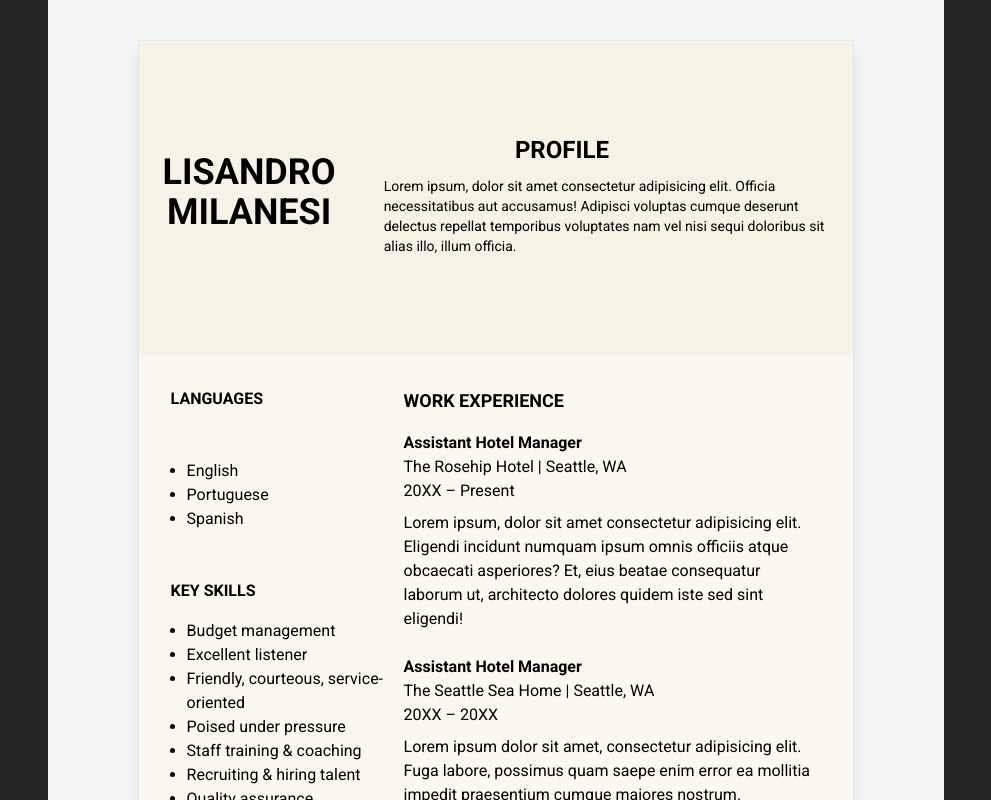
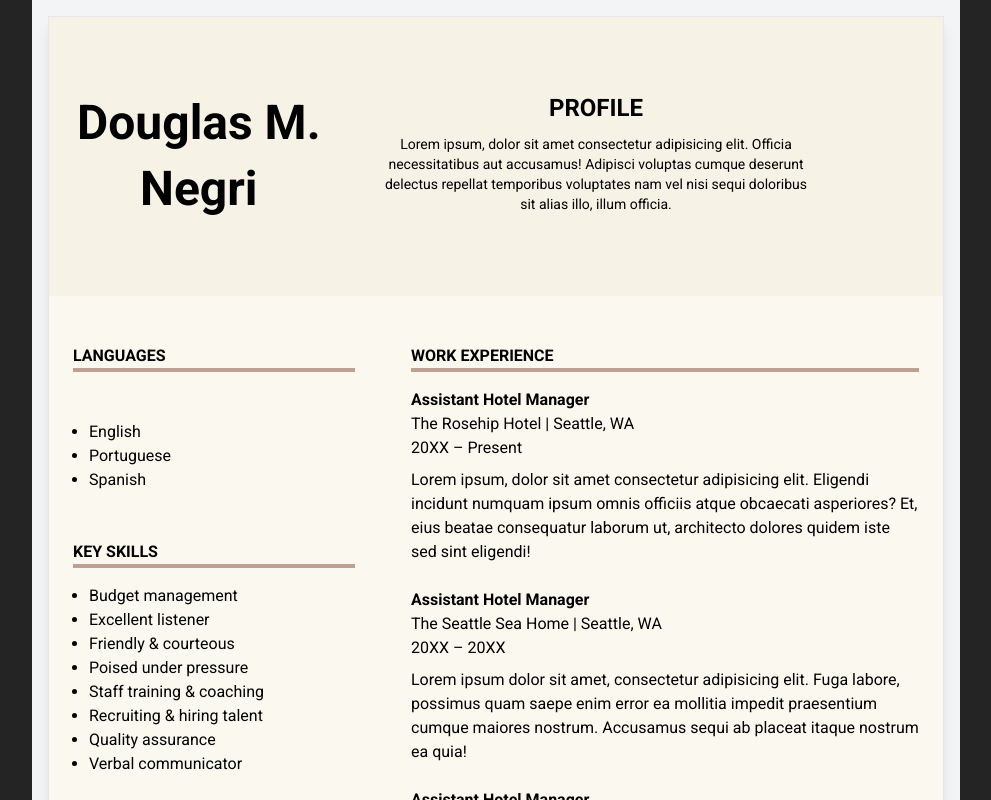
Before and after one commit to douglasmnegri/cv-application, a React (Vite) app: page / in a window 1280 px wide. Shown: the top 800 px of the page, without its empty margins (144-1135 px from the left). Built offline with nearby package versions, Linux system fonts and the light colour scheme.

Commit message:
style curriculum template

```diff
--- a/src/html_components/CurriculumTemplate.jsx
+++ b/src/html_components/CurriculumTemplate.jsx
@@ -1,17 +1,17 @@
 function CurriculumTemplate() {
   return (
-    <div className="flex justify-center py-10 bg-gray-100 min-h-screen">
-      <div className="w-4/5 h-full max-w-4xl shadow-lg border border-gray-200 bg-white">
-        <div className="grid grid-rows-3">
-          <div className="bg-pale-yellow text-black p-6 row-span-1 flex justify-center items-center">
-            <div>
-              <h1 className="text-4xl font-bold mb-8 text-black mr-12">
-                LISANDRO MILANESI
+    <div className="flex justify-center bg-gray-100 p-4">
+      <div className="w-full max-w-4xl shadow-lg border border-gray-200 bg-white">
+        <div className="grid grid-rows-4 h-full">
+          <div className="bg-pale-yellow text-black p-6 row-span-1 flex justify-around items-center">
+            <div className="mr-14 w-[650px]">
+              <h1 className="text-5xl font-bold text-black	leading-snug	 text-center">
+                Douglas M. Negri
               </h1>
             </div>
-            <div className="text-sm">
+            <div className="text-sm text-center">
               <h2 className="text-black font-bold uppercase w-4/5">Profile</h2>
-              <p className="mt-4">
+              <p className="mt-4 w-4/5">
                 Lorem ipsum, dolor sit amet consectetur adipisicing elit.
                 Officia necessitatibus aut accusamus! Adipisci voluptas cumque
                 deserunt delectus repellat temporibus voluptates nam vel nisi
@@ -20,30 +20,36 @@ function CurriculumTemplate() {
             </div>
           </div>
 
-          <div className="grid grid-cols-3 bg-light-yellow p-8 text-black row-span-2">
+          <div className="grid grid-cols-3 bg-light-yellow px-6 py-12 text-black row-span-4">
             <div className="space-y-4 text-md col-span-1">
-              <div className="font-bold uppercase">Languages</div>
+              <div className="font-bold uppercase border-brown-500 border-b-4">
+                Languages
+              </div>
               <ul className="list-disc pl-4 p-8">
                 <li>English</li>
                 <li>Portuguese</li>
                 <li>Spanish</li>
               </ul>
 
-              <div className="font-bold uppercase mt-8">Key Skills</div>
+              <div className="font-bold uppercase mt-8 border-brown-500 border-b-4">
+                Key Skills
+              </div>
               <ul className="list-disc pl-4">
                 <li>Budget management</li>
                 <li>Excellent listener</li>
-                <li>Friendly, courteous, service-oriented</li>
+                <li>Friendly & courteous</li>
                 <li>Poised under pressure</li>
                 <li>Staff training & coaching</li>
                 <li>Recruiting & hiring talent</li>
                 <li>Quality assurance</li>
-                <li>Solid written & verbal communicator</li>
+                <li>Verbal communicator</li>
               </ul>
             </div>
 
-            <div className="col-span-2 ml-4">
-              <div className="text-lg font-bold uppercase">Work Experience</div>
+            <div className="col-span-2 ml-14">
+              <div className="font-bold uppercase border-solid border-brown-500 border-b-4">
+                Work Experience
+              </div>
               <div className="mt-4 space-y-6">
                 <div>
                   <div className="font-semibold">Assistant Hotel Manager</div>
@@ -54,6 +60,18 @@ function CurriculumTemplate() {
                     Eligendi incidunt numquam ipsum omnis officiis atque
                     obcaecati asperiores? Et, eius beatae consequatur laborum
                     ut, architecto dolores quidem iste sed sint eligendi!
+                  </p>
+                </div>
+
+                <div>
+                  <div className="font-semibold">Assistant Hotel Manager</div>
+                  <div>The Seattle Sea Home | Seattle, WA</div>
+                  <div>20XX – 20XX</div>
+                  <p className="mt-2">
+                    Lorem ipsum dolor sit amet, consectetur adipisicing elit.
+                    Fuga labore, possimus quam saepe enim error ea mollitia
+                    impedit praesentium cumque maiores nostrum. Accusamus sequi
+                    ab placeat itaque nostrum ea quia!
                   </p>
                 </div>
 
--- a/tailwind.config.js
+++ b/tailwind.config.js
@@ -9,6 +9,18 @@ module.exports = {
       colors: {
         "pale-yellow": "#f7f2e6",
         "light-yellow": "#faf8ef",
+        brown: {
+          50: "#fdf8f6",
+          100: "#f2e8e5",
+          200: "#eaddd7",
+          300: "#e0cec7",
+          400: "#d2bab0",
+          500: "#bfa094",
+          600: "#a18072",
+          700: "#977669",
+          800: "#846358",
+          900: "#43302b",
+        },
       },
     },
   },
```
